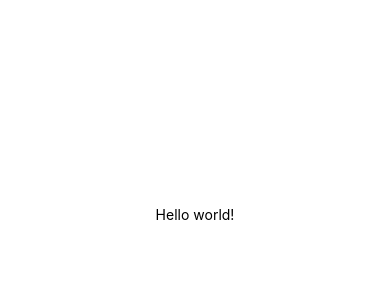
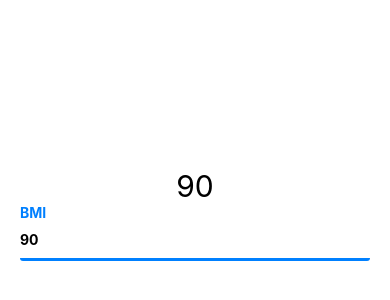
Before and after one commit to HTD-Health/rn_workshops, a React Native app: screen / in a window 390 px wide. Shown: the part 208-508 px from the top of the page. Built offline with nearby package versions, Linux system fonts and the light colour scheme.

Commit message:
Add input with label

```diff
--- a/App.js
+++ b/App.js
@@ -1,11 +1,35 @@
 import React from 'react';
-import { StyleSheet, Text, View } from 'react-native';
+import { StyleSheet, Text, View, TextInput } from 'react-native';
 
 export default class App extends React.Component {
+  constructor(props){
+    super(props);
+
+    this.state = {
+      BMI: '90',
+    };
+  }
+
+  onChangeBMI = (value) => {
+    this.setState({
+      BMI: value,
+    })
+  };
+
   render() {
     return (
       <View style={styles.container}>
-        <Text>Hello world!</Text>
+        <Text style={{fontSize: 30}}>{this.state.BMI}</Text>
+
+        <View style={styles.inputWrapper}>
+          <Text style={styles.label}>BMI</Text>
+          <TextInput
+            style={styles.input}
+            onChangeText={this.onChangeBMI}
+            value={this.state.BMI}
+          />
+        </View>
+
       </View>
     );
   }
@@ -17,5 +41,21 @@ const styles = StyleSheet.create({
     backgroundColor: '#fff',
     alignItems: 'center',
     justifyContent: 'center',
+    marginHorizontal: 20,
   },
+  input: {
+    width: '100%',
+    borderBottomWidth: 3,
+    borderColor: '#0080FF',
+    height: 40,
+    borderRadius: 3,
+    fontWeight: 'bold',
+  },
+  inputWrapper: {
+    width: '100%',
+  },
+  label: {
+    color: '#0080FF',
+    fontWeight: 'bold',
+  }
 });
```
